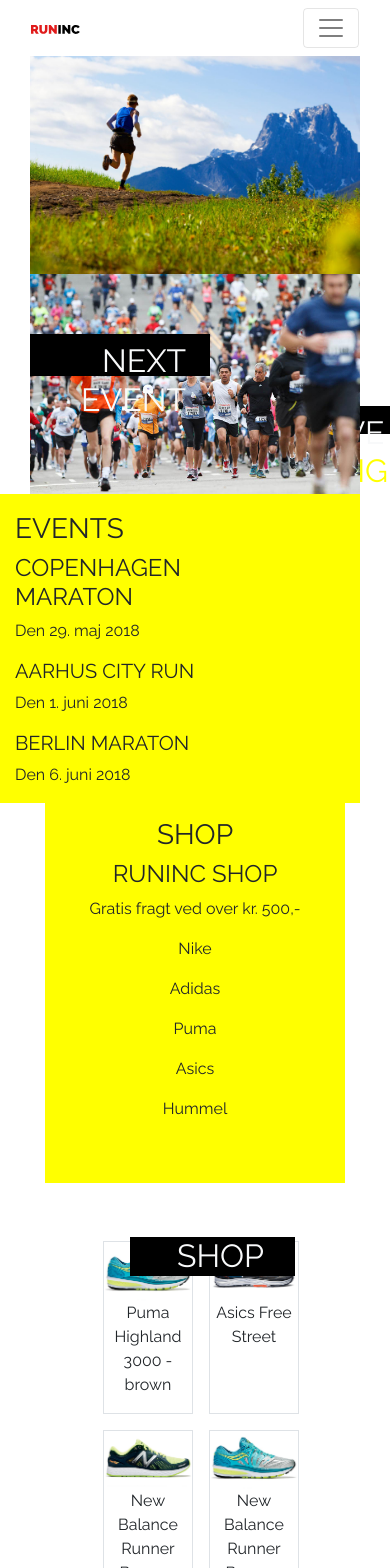
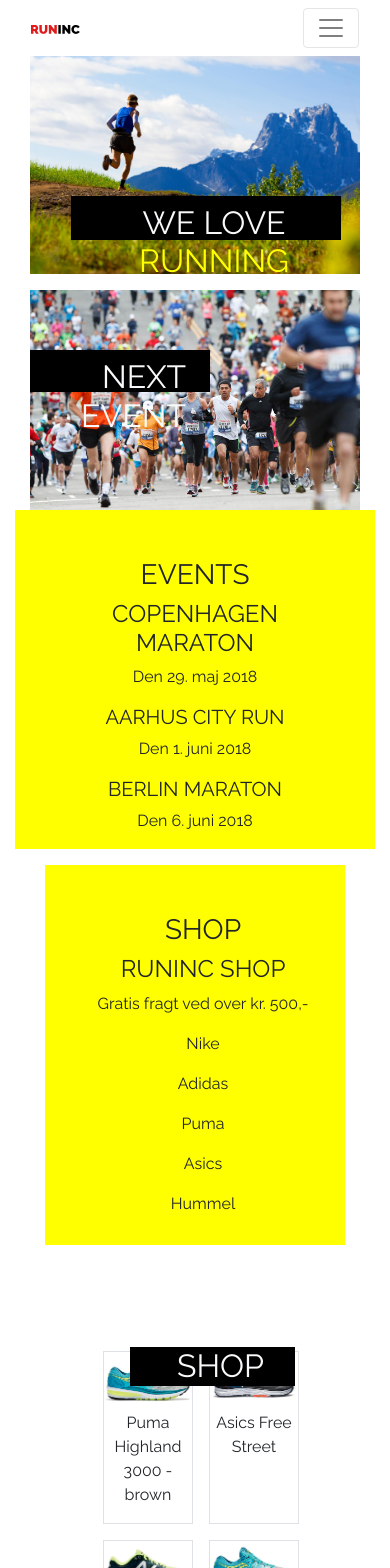
Before and after one commit to kirkemann/reactweb, a React (Create React App) app: page / in a window 390 px wide. Shown: the top 1568 px of the page. Built offline with nearby package versions, Linux system fonts and the light colour scheme.

Commit message:
slut med responsiv

```diff
--- a/src/components/Article/Menubar.js
+++ b/src/components/Article/Menubar.js
@@ -3,9 +3,9 @@ import React from 'react';
 const Menubar = () => {
     return (
 
-        <div className="container col-12 col-lg-3 col-sm-9 menu">
+        <div className="container pt-3 col-12 col-lg-3 col-sm-9 menu">
 
-                <div className="shoplist ">
+                <div className="shoplist pl-3 pt-5 ">
                     <h3>SHOP</h3>
                     <h4>RUNINC SHOP</h4>
                     <p>Gratis fragt ved over kr. 500,-</p>
--- a/src/components/Article/Product.js
+++ b/src/components/Article/Product.js
@@ -14,12 +14,12 @@ const Product = () => {
     return (
 
 
-                <div className="shoe-list">
+                <div className="shoe-list pt-5 ">
                     <div className="products d-flex col-12 col-lg-9 col-md-9">
                     <h2 className="shopsec bg-secondary text-light pl-3 w-50 position-absolute">SHOP</h2>
                     {shoes.map(s => {
                         return (
-                            <div className="text-center product border m-2">
+                            <div className="text-center  product border m-2">
                                 <img className="img-fluid" src={"/img/" + s.shoe} alt="sko"/>
                                 <p> {s.producttext} </p>
                             </div>
--- a/src/components/Footer/Footer.js
+++ b/src/components/Footer/Footer.js
@@ -5,7 +5,7 @@ import Messenger from './Messenger';
 
 const Footer = () => {
     return (
-        <section className=" container d-flex footer">
+        <section className=" container  d-flex footer">
             <Map className="col-12" />
             <Messenger className="col-lg-12 col-md-9" />
 
--- a/src/components/Footer/Maps.js
+++ b/src/components/Footer/Maps.js
@@ -5,7 +5,7 @@ const Map = () => {
     return (
         <div className="container">
             <div className="row">
-                <div className="col-12  map-sec">
+                <div className="col-12 pt-3 pb-5 map-sec">
                     <img className="img-fluid" src={Maps} alt="Maps"/>
                     <h2 className="contacttext text-right text-dark pr-4 w-75 position-absolute">Contact</h2>
                     <div className="center text-center pt-3 pb-3 bg-secondary">
--- a/src/components/Footer/Messenger.js
+++ b/src/components/Footer/Messenger.js
@@ -2,7 +2,7 @@ import React from 'react';
 
 const Messenger = () => {
     return (
-        <div className="container">
+        <div className="container pt-3">
             <div className="row">
                 <div className="col-12 text-left">
                     <h2>SEND EN BESKED</h2>
--- a/src/components/Main/Events.js
+++ b/src/components/Main/Events.js
@@ -4,13 +4,13 @@ import Eventspic from '../img/event.jpg'
 const Events = () => {
     return (
 
-        <div className="container">
+        <div className="container pt-3">
             <div className="row">
                 <div className="eventpic col-12 col-lg-9">
                     <img className="img-fluid" src={Eventspic} alt=""/>
                     <h2 className="eventtext bg-secondary text-right text-light pr-4 w-50 pt-2 position-absolute">NEXT EVENT</h2>
                 </div>
-                <div className="etext col-12 col-lg-3">
+                <div className="etext pt-5 col-12 col-lg-3">
                     <h3>EVENTS</h3>
                     <h4>COPENHAGEN <br/>MARATON</h4>
                     <p>Den 29. maj 2018</p>
--- a/src/index.scss
+++ b/src/index.scss
@@ -35,14 +35,14 @@ span
 .etext
 {
   background-color: $yellow;
-  padding-top: 5%;
+  text-align: center;
   margin-left: -15px;
+
 }
 .shoplist
 {
   background-color: $yellow;
   margin-left: 0px;
-  padding-top: 5%;
   height: 600px;
   margin-left: -15px;
 }
@@ -85,15 +85,16 @@ ul{
 {
   margin: 0;
 }
-.map-sec
-{
-  margin-left: -15px;
-
-}
 .imgevnets
 {
   margin-left: -15px;
 }
+
+.map-sec
+{
+  margin-left: -15px;
+}
+
 @media (max-width: 1198px){
   .texth2 {
     left: 200px;
@@ -129,6 +130,14 @@ ul{
   height: 13%;
   text-align: center;
 }
+.etext
+{
+  margin-left: 0px;
+}
+.map-sec
+{
+  margin-left: 0 !important;
+}
 
 }
 
@@ -162,6 +171,21 @@ ul{
   top: 60px;
   left: 15px;
   height: 19%;
+}
+.etext
+{
+  margin-left: 0px;
+}
+.texth2 {
+  left: 56px;
+  height: 20%;
+  text-align: center;
+  top: 140px;
+  width: 75% !important;
+}
+.map-sec
+{
+  margin-left: 0 !important;
 }
 
 }
@@ -199,6 +223,22 @@ ul{
   left: 15px;
   height: 19%;
 }
+.etext
+{
+  margin-left: 0px;
+}
+.texth2 {
+  left: 56px;
+  height: 20%;
+  text-align: center;
+  top: 140px;
+  width: 75% !important;
+}
+.map-sec
+{
+  margin-left: 0 !important;
+}
+
 }
 
 /*
```
